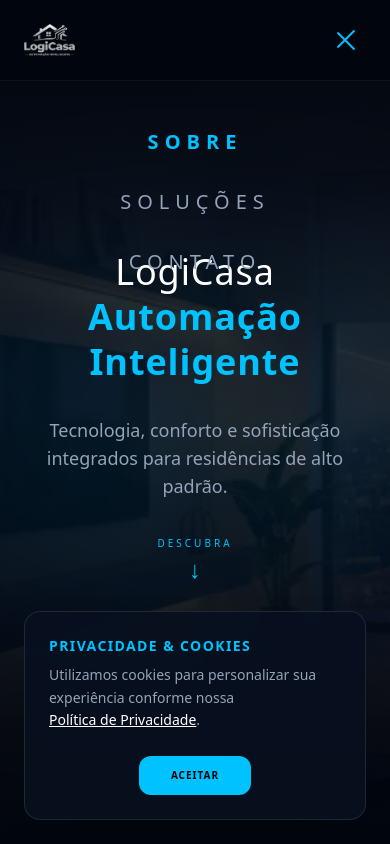
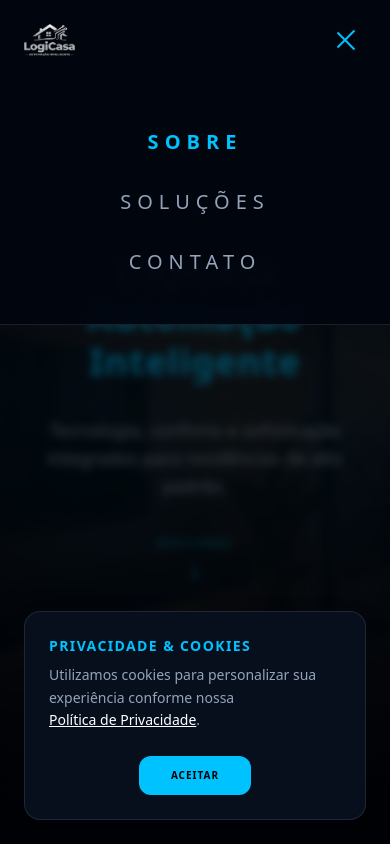
Before and after one commit to lafapdvf/logicasa, a React (Vite) app in the folder frontend/: page / in a window 390 px wide. Both pictures are taken after a click on the button "Abrir menu". Shown: the top 844 px of the page. Built offline with nearby package versions, Linux system fonts and the light colour scheme.

Commit message:
Improves mobile nav UX with overlay and refined transitions
Enhances mobile navigation by adding a dark overlay when open,
clarifying menu toggle accessibility, and refining open/close
animations for smoother transitions. Increases overall usability
and visual feedback on mobile devices.

```diff
--- a/frontend/src/components/Header.tsx
+++ b/frontend/src/components/Header.tsx
@@ -18,7 +18,16 @@ export function Header({ activeSection }: HeaderProps) {
   const closeMenu = () => setIsMenuOpen(false);
 
   return (
-    <header className="fixed top-0 left-0 right-0 z-[100] bg-[#02060f]/90 backdrop-blur-lg border-b border-white/5">
+    <>
+      {/* OVERLAY: Escurece o restante da página quando o menu abre */}
+      {isMenuOpen && (
+        <div
+          className="fixed inset-0 bg-black/60 backdrop-blur-sm z-[90] md:hidden transition-opacity"
+          onClick={closeMenu}
+        />
+      )}
+
+      <header className="fixed top-0 left-0 right-0 z-[100] bg-[#02060f]/95 backdrop-blur-lg border-b border-white/5">
         <div className="max-w-7xl mx-auto px-6 h-20 flex items-center justify-between">
           {/* LOGO */}
           <div className="flex items-center">
@@ -50,7 +59,7 @@ export function Header({ activeSection }: HeaderProps) {
           <button
             className="md:hidden text-[#00c2ff] p-2 z-[110]"
             onClick={toggleMenu}
-          aria-label="Abrir menu"
+            aria-label={isMenuOpen ? "Fechar menu" : "Abrir menu"}
           >
             <div className="w-6 h-5 relative flex flex-col justify-between">
               <span
@@ -68,14 +77,13 @@ export function Header({ activeSection }: HeaderProps) {
 
         {/* MOBILE MENU OVERLAY */}
         <div
-        className={`fixed inset-0 bg-[#02060f] transition-all duration-500 ease-in-out md:hidden ${
+          className={`fixed inset-x-0 top-[80px] bg-[#02060f]/95 backdrop-blur-xl border-b border-white/10 transition-all duration-500 ease-in-out md:hidden overflow-hidden ${
             isMenuOpen
-            ? "opacity-100 pointer-events-auto"
-            : "opacity-0 pointer-events-none"
+              ? "max-h-[400px] opacity-100 pointer-events-auto"
+              : "max-h-0 opacity-0 pointer-events-none"
           }`}
-        style={{ top: "80px" }}
         >
-        <nav className="flex flex-col items-center justify-start pt-12 gap-8 h-full">
+          <nav className="flex flex-col items-center justify-start py-12 gap-8">
             {navLinks.map((link) => (
               <a
                 key={link.name}
@@ -93,5 +101,6 @@ export function Header({ activeSection }: HeaderProps) {
           </nav>
         </div>
       </header>
+    </>
   );
 }
```
Lines whose indentation alone changed are shown as unchanged.
